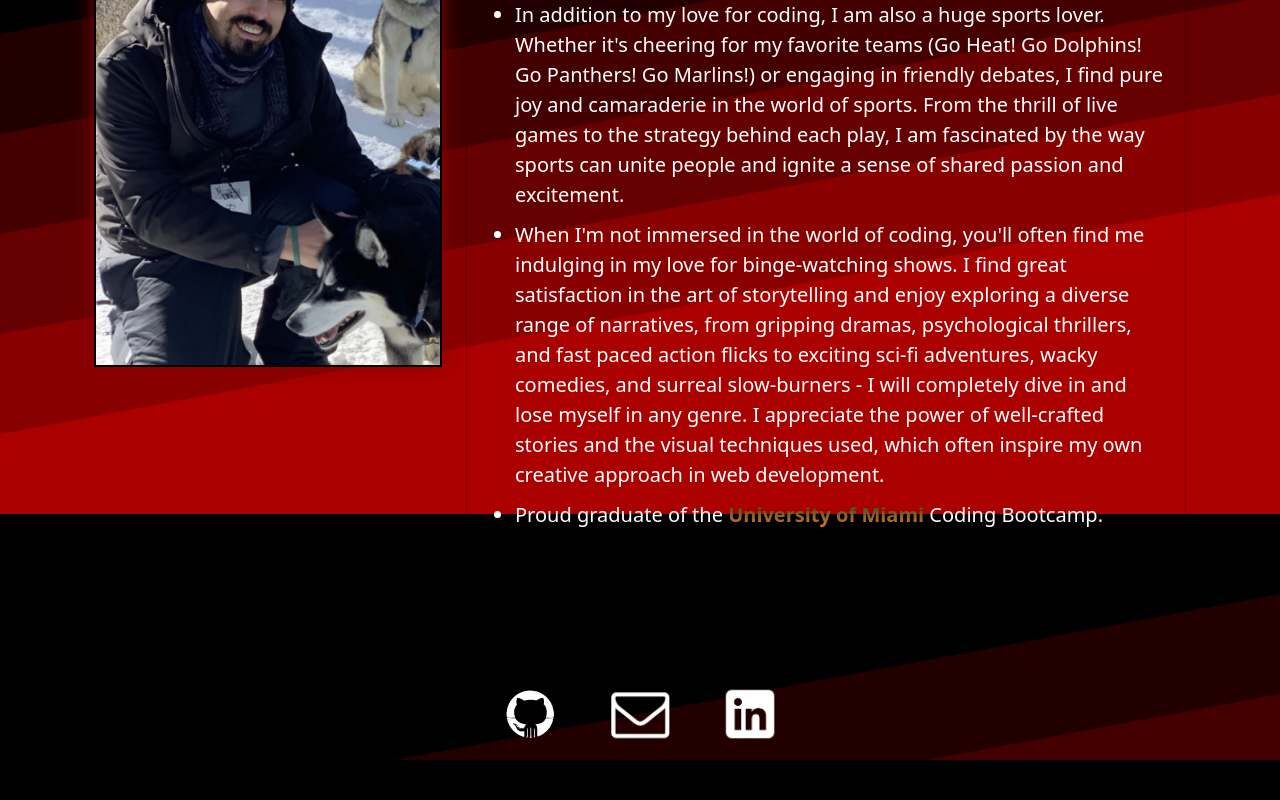
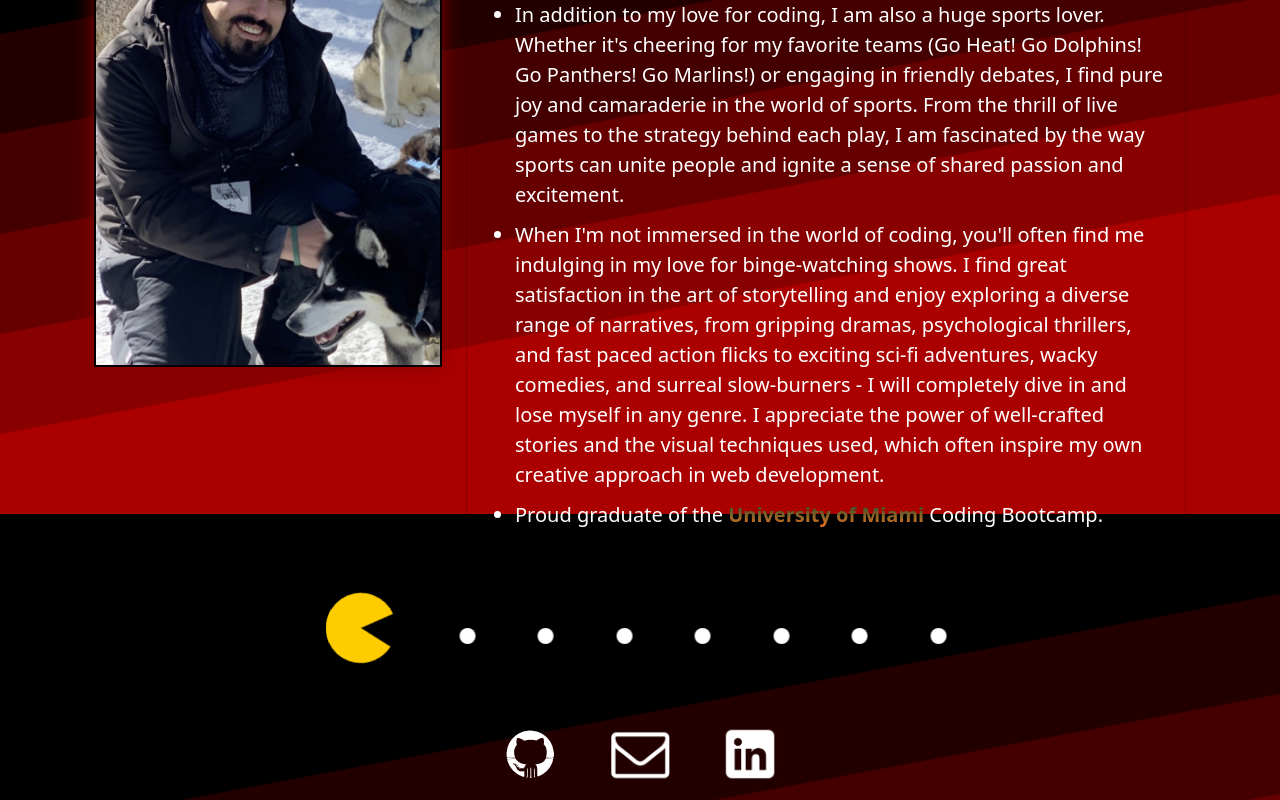
Before and after one commit to ohNOitsRO/react-portfolio, a React (Create React App) app: page / in a window 1280 px wide. Shown: the part 286-1086 px from the top of the page. Before the commit the page ends 1046 px from the top, so only its background shows below. Built offline with nearby package versions, Linux system fonts and the light colour scheme.

Commit message:
added pacman animation + resume

```diff
--- a/src/assets/css/styles.css
+++ b/src/assets/css/styles.css
@@ -120,7 +120,7 @@ main {
     justify-content: center;
     flex-wrap: wrap;
     padding-top: 50px;
-    padding-bottom: 100px;
+    padding-bottom: 20px;
 }
 
 .um {
@@ -193,3 +193,95 @@ footer {
     height: 60px;
 
 }
+
+
+/* Pacman Animation */
+
+
+.pactainer {
+  display: flex;
+  overflow: hidden;
+  height: 15vh;
+  width: 50%;
+  padding-top: 60px;
+}
+
+.pacman {
+  position: relative;
+  background: transparent;
+  z-index: 1;
+
+  &::before,
+  &::after {
+      position: absolute;
+      top: -35px;
+      display: block;
+      border-radius: 50%;
+      content: "";
+      height: 0px;
+      width: 0px;
+  }
+
+  &::before {
+      animation: chunk-top .5s ease infinite;
+      border: 35px solid #FFCC00;
+      border-left-color: transparent;
+      border-bottom-color: transparent;
+  }
+
+  &::after {
+      animation: chunk-bottom .5s ease infinite;
+      border: 35px solid #FFCC00;
+      border-right-color: transparent;
+      border-top-color: transparent;
+  }
+}
+
+.opaque {
+  opacity: 0;
+
+}
+
+.path {
+  display: flex;
+  justify-content: space-around;
+  animation: eating-path .5s linear infinite;
+  width: 100%;
+
+  &::before {
+      background: #fff;
+      border-radius: 50%;
+      content: "";
+      height: 1rem;
+      width: 1rem;
+  }
+}
+
+@keyframes chunk-top {
+  0%,
+  100% {
+      transform: rotate(-45deg);
+  }
+  50% {
+      transform: rotate(-80deg);
+  }
+}
+
+@keyframes chunk-bottom {
+  0%,
+  100% {
+      transform: rotate(-40deg);
+  }
+  50% {
+      transform: rotate(0deg);
+  }
+}
+
+@keyframes eating-path {
+  0% {
+      transform: translateX(50%);
+  }
+  100% {
+      transform: translateX(-50%);
+  }
+}
--- a/src/components/pages/About.js
+++ b/src/components/pages/About.js
@@ -31,6 +31,24 @@ export default function About() {
         </div>
 
         </div>
+
+        <main className="pactainer">
+  <div className="pacman">
+
+  </div>
+  <div className="path opaque"></div>
+  <div className="path"></div>
+  <div className="path"></div>
+  <div className="path"></div>
+  <div className="path"></div>
+  <div className="path"></div>
+  <div className="path"></div>
+  <div className="path"></div>
+</main>
+
+
+
+
         </div>
 
 
--- a/src/components/pages/Resume.js
+++ b/src/components/pages/Resume.js
@@ -9,7 +9,7 @@ export default function Resume() {
       <div className="container row">
 
       <div className= "col-md-4">
-      <a href={process.env.PUBLIC_URL + "/shell-resume.pdf"} download>
+      <a href={process.env.PUBLIC_URL + "/RD_Resume.docx"} download>
       <img src={ResumeDL}
            alt="Roland's Resume"
            className="d-block mx-lg-auto img-fluid"></img></a>
```
Also changed, not shown: 2 other files (tests, documents, lock files or other folders).
